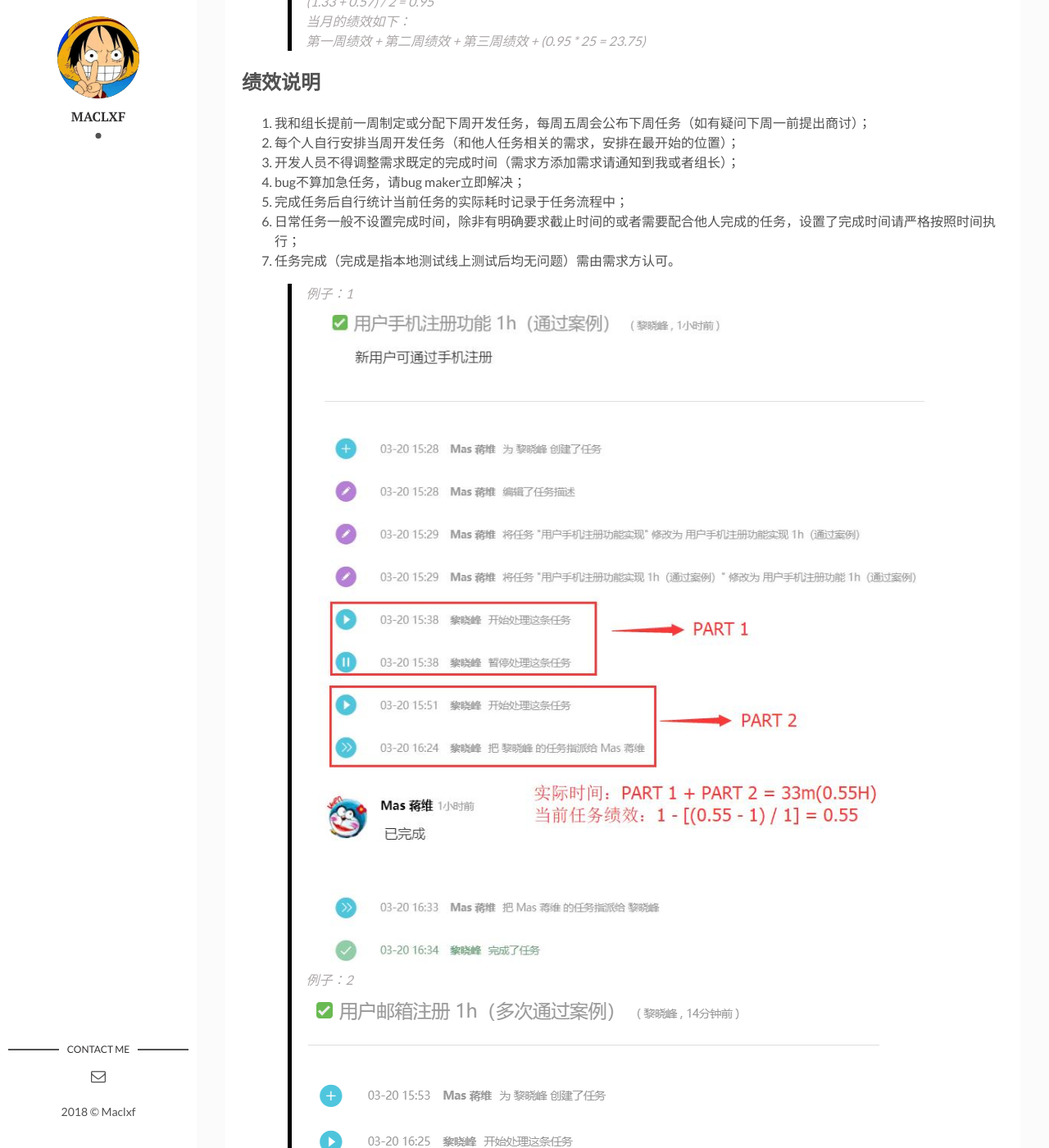
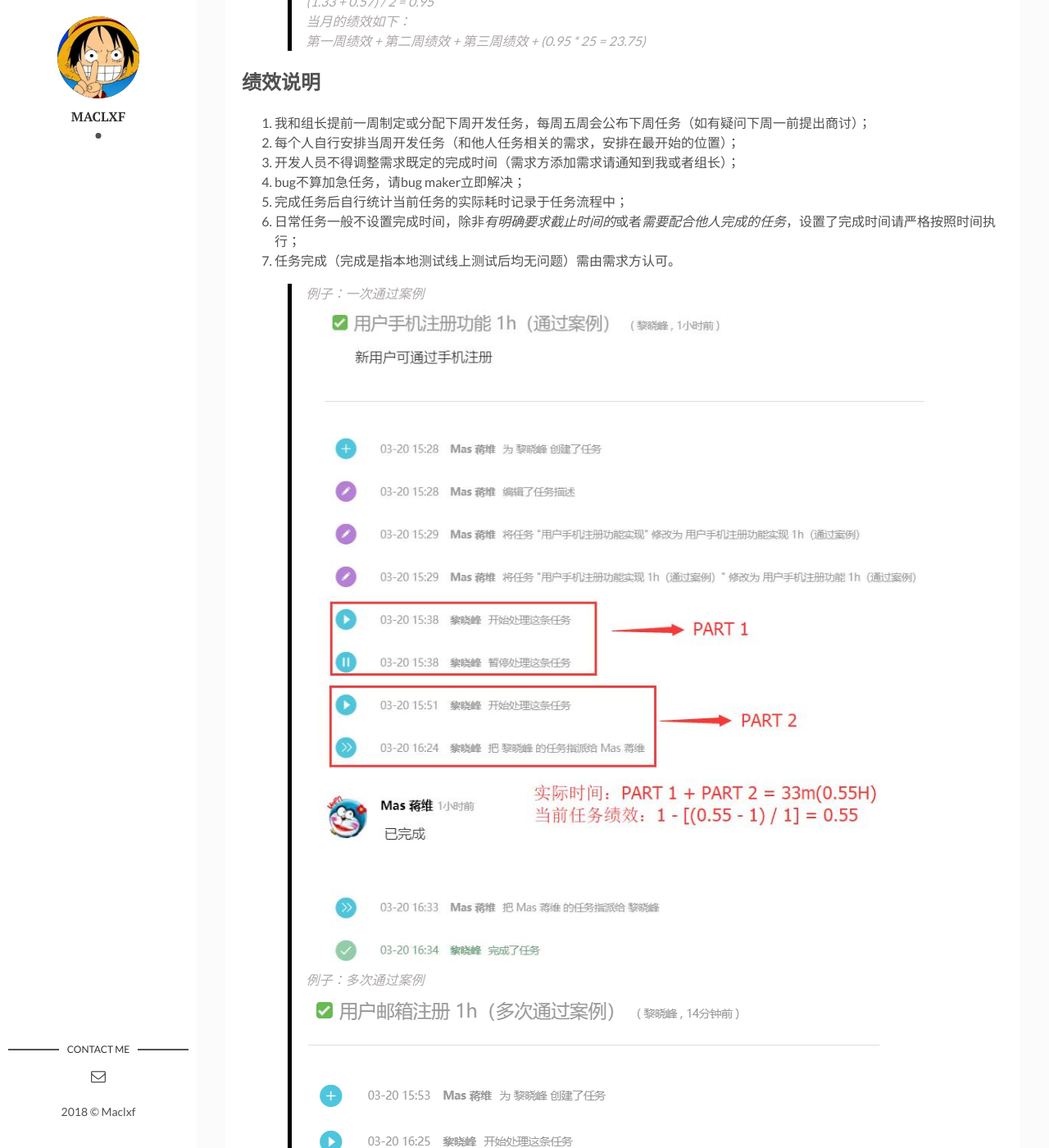
Before and after one commit to maclxf/maclxf.github.io, a Jekyll site: the page built from _posts/2018-03-16-performance.md, in a window 1280 px wide and 1400 px high, scrolled down 964 px. Shown: the whole window at 82% size. Built offline with Jekyll 4.4.1, drawn with Linux system fonts in a browser that asks for light colours.

Commit message:
完善周会内容

```diff
--- a/_posts/2018-03-16-performance.md
+++ b/_posts/2018-03-16-performance.md
@@ -31,13 +31,15 @@
 6. 开发人员不得调整需求既定的完成时间（需求方添加需求请通知到我或者组长）；
 4. bug不算加急任务，请bug maker立即解决；
 8. 完成任务后自行统计当前任务的实际耗时记录于任务流程中；
-9. 日常任务一般不设置完成时间，除非有明确要求截止时间的或者需要配合他人完成的任务，设置了完成时间请严格按照时间执行；
+9. 日常任务一般不设置完成时间，除非*有明确要求截止时间的*或者*需要配合他人完成的任务*，设置了完成时间请严格按照时间执行；
 8. 任务完成（<span class="red">完成是指本地测试线上测试后均无问题</span>）需由需求方认可。
 >
-例子：1<br>
+例子：一次通过案例<br>
 <img src="../assets/attchment/2018-03-16/task_pass_by_1.jpg" alt="task" />
-例子：2<br>
+例子：多次通过案例<br>
 <img src="../assets/attchment/2018-03-16/task_pass_by_more.jpg" alt="task" />
+例子：完成任务绩效的填写方式<br>
+<img src="../assets/attchment/2018-03-16/task_performance.png" alt="task" />
 
 7. 任务说明：
 * 正常任务：说明略
```
Also changed, not shown: _posts/2018-03-23-week.md (+15 -2 lines), assets/attchment/2018-03-16/task_performance.png (added), 3 other files.
